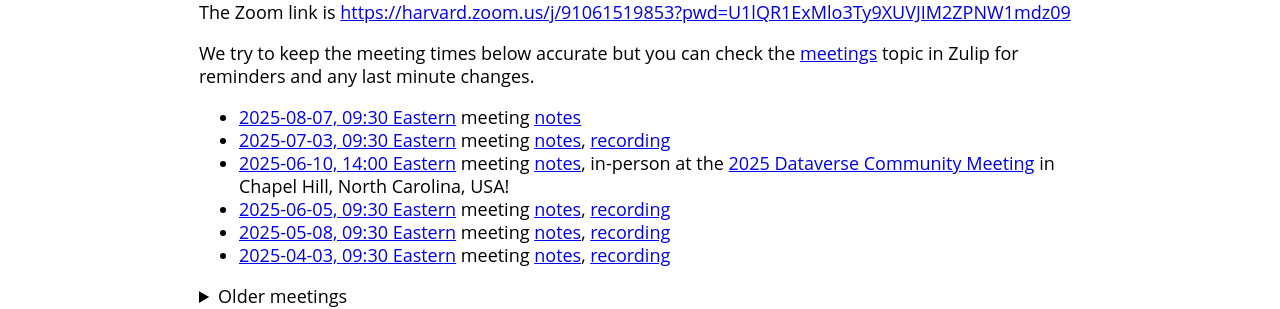
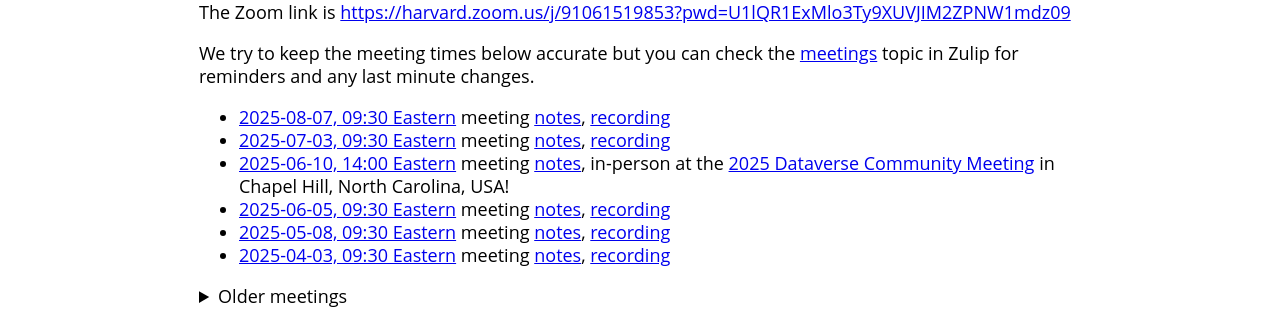
Before and after one commit to gdcc/ct.gdcc.io, a Jekyll site: the page built from index.md, in a window 1280 px wide and 900 px high, scrolled down 724 px. Shown: the part 155-464 px from the top of the window. Built offline with Jekyll 4.4.1, drawn with Linux system fonts in a browser that asks for light colours; our own code applies the rules of GitHub Pages for plain Markdown files.

Commit message:
add recording

```diff
--- a/index.md
+++ b/index.md
@@ -25,7 +25,7 @@ The Zoom link is <https://harvard.zoom.us/j/91061519853?pwd=U1lQR1ExMlo3Ty9XUVJI
 
 We try to keep the meeting times below accurate but you can check the [meetings](https://dataverse.zulipchat.com/#narrow/channel/375812-containers/topic/meetings) topic in Zulip for reminders and any last minute changes.
 
-- [2025-08-07, 09:30 Eastern](https://time.is/compare/0930_07_Aug_2025_in_Boston) meeting [notes](https://docs.google.com/document/d/1VI1DU78gTi9sWi5Qo8XQnz29scSB1IJbMdVnCOfAawI/edit?usp=sharing)
+- [2025-08-07, 09:30 Eastern](https://time.is/compare/0930_07_Aug_2025_in_Boston) meeting [notes](https://docs.google.com/document/d/1VI1DU78gTi9sWi5Qo8XQnz29scSB1IJbMdVnCOfAawI/edit?usp=sharing), [recording](https://harvard.zoom.us/rec/share/tSdz-EACF0A0_vov7LMBbkiwHLXyBUBKxJ5w9YR2wLyRKJsplFnHxEfpq5X3E-ZX.oQRVjVUWNgJXstpD)
 - [2025-07-03, 09:30 Eastern](https://time.is/compare/0930_03_July_2025_in_Boston) meeting [notes](https://docs.google.com/document/d/167VDcRJCJoUpJoVoRUREWLrDQeQWk_JFr9RKko3sLwo/edit?usp=sharing), [recording](https://harvard.zoom.us/rec/share/grpiyydNlX77uNLtfsi9u5VrMmiGbvzX6ZdYYpbyM0XQxOKRF3G0KQEAmOD_2N4a.9nfFKBg6TaV8O407)
 - [2025-06-10, 14:00 Eastern](https://time.is/compare/0930_10_June_2025_in_Chapel_Hill) meeting [notes](https://docs.google.com/document/d/1XZymsjj7EcFagjflYvv7Tn3RCGqGipe3XXOw6to4W2c/edit?usp=sharing), in-person at the [2025 Dataverse Community Meeting](https://dcm2025.hsites.harvard.edu) in Chapel Hill, North Carolina, USA!
 - [2025-06-05, 09:30 Eastern](https://time.is/compare/0930_05_June_2025_in_Boston) meeting [notes](https://docs.google.com/document/d/1eXb7gfcJ8Y-Y7WFOolQKbVTGuKStTAV3WVfXC6xVdx0/edit?usp=sharing), [recording](https://harvard.zoom.us/rec/share/kAp61mwRkrs4okIfneFVemvXGPbwvDNoB0FU8KYQAY17wP55UYe8sbV5YBfe6OI.M2SkPii3GxHNu_qr)
```
